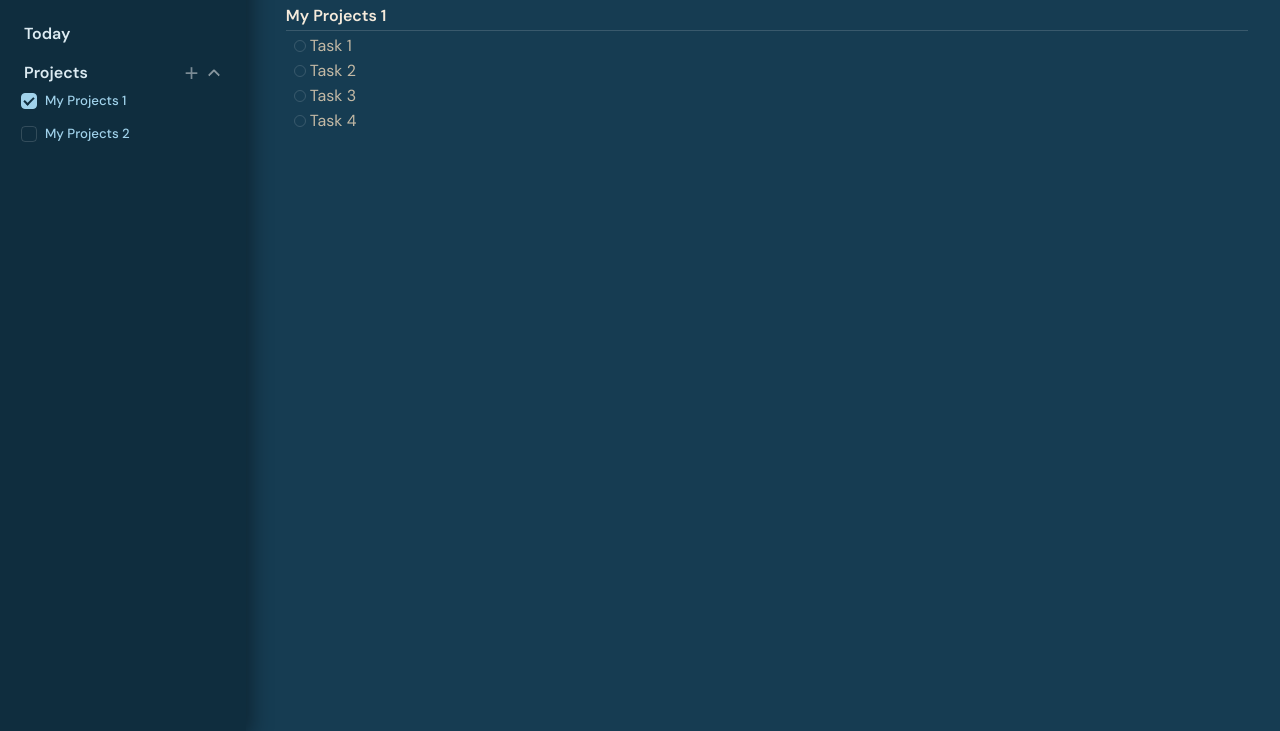
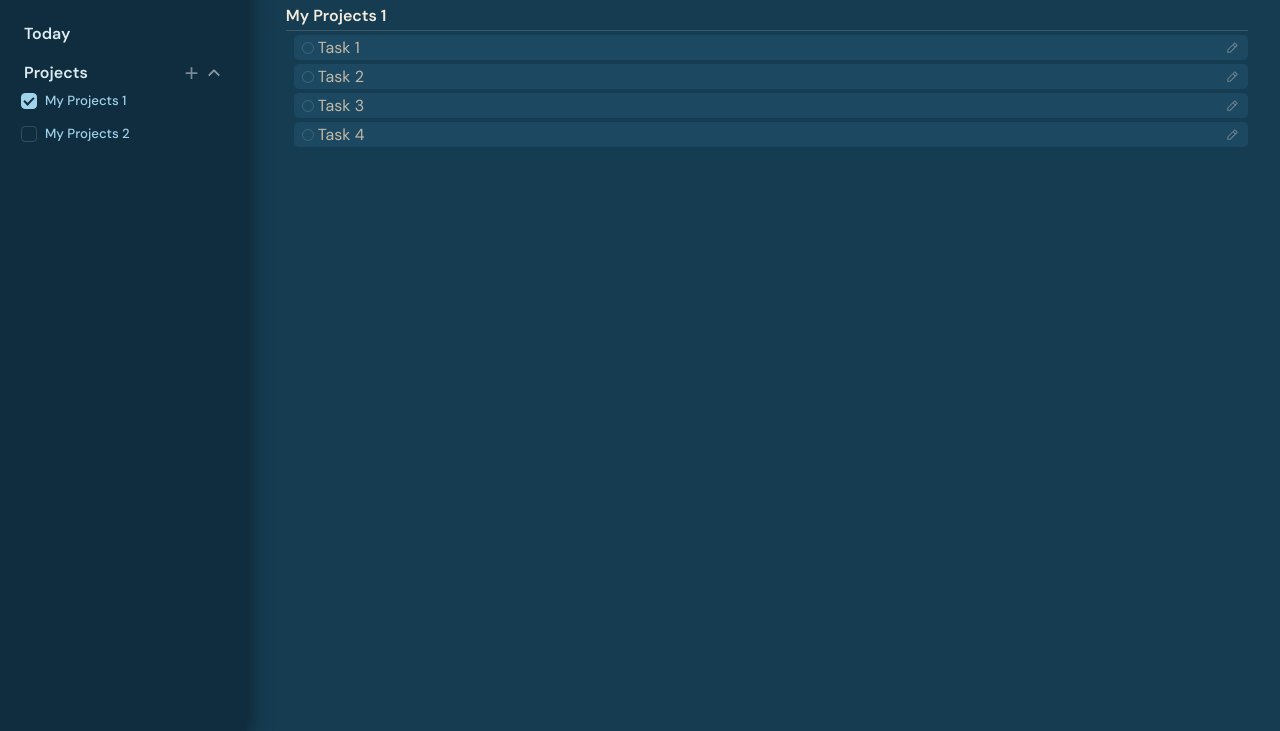
Before and after one commit to EL101/todo-list, a website built with webpack: page src/template.html in a window 1280 px wide. Both pictures are taken after a click on the checkbox "My Projects 1". Shown: the part 69-800 px from the top of the page. Built offline with nearby package versions, Linux system fonts and the light colour scheme.

Commit message:
Redo task-complete-btn transition when clicked

```diff
--- a/src/index.ts
+++ b/src/index.ts
@@ -1,6 +1,14 @@
 import "./styles.css"
 import "./sidebar.css"
 import "./main.css"
+
+const editSVG = `
+<svg width="10px" height="10px" viewBox="0 0 24 24" fill="none" xmlns="http://www.w3.org/2000/svg">
+    <path fill-rule="evenodd" clip-rule="evenodd" d="M8.56078 20.2501L20.5608 8.25011L15.7501 3.43945L3.75012 15.4395V20.2501H8.56078ZM15.7501 5.56077L18.4395 8.25011L16.5001 10.1895L13.8108 7.50013L15.7501 5.56077ZM12.7501 8.56079L15.4395 11.2501L7.93946 18.7501H5.25012L5.25012 16.0608L12.7501 8.56079Z" fill="#080341"/>
+</svg>
+`
+
+const parser = new DOMParser();
 
 type project = {
     title: string,
@@ -74,6 +82,7 @@ function addProject(projectInfo: project, id:string) {
         const taskElem = document.createElement("li");
         taskElem.classList.add("project-task");
         taskElem.dataset.index = "" + i;
+
         const btn = document.createElement("button");
         btn.classList.add("task-complete-btn");
         setTaskCompleteBtnEventListeners(btn as HTMLInputElement);
@@ -83,7 +92,10 @@ function addProject(projectInfo: project, id:string) {
         label.textContent = task;
         setTaskLabelEventListeners(label as HTMLElement);
 
-        taskElem.append(btn, label);
+        const editBtn = parser.parseFromString(editSVG, "image/svg+xml").documentElement;
+        editBtn.classList.add("edit-btn");
+
+        taskElem.append(btn, label, editBtn);
         list.append(taskElem);
     }
     heading.dataset.id=id;
--- a/src/main.css
+++ b/src/main.css
@@ -1,5 +1,7 @@
 :root {
     --main-bg: rgb(22, 60, 82);
+    --main-surface: rgb(28, 72, 98);
+    --main-surface-hover: rgb(35, 85, 115);
     --main-text-primary: rgb(245, 235, 220);
     --main-text-secondary: rgb(195, 185, 165);
     --main-text-muted: rgba(245, 235, 220, 0.4);
@@ -43,12 +45,20 @@
     display: flex;
     align-items: center;
     gap: 4px;
+    background-color: var(--main-surface);
+    padding: 2px 8px;
+    border-radius: 5px;
+}
+
+.project-task:hover {
+    background-color: var(--main-surface-hover);
 }
 
 .task-label {
     cursor: pointer;
     transition: color 0.2s ease;
 }
+
 .task-complete-btn {
     width: 12px;
     height: 12px;
@@ -59,20 +69,19 @@
     flex-shrink: 0;
     position: relative;
     transition: border-color 0.2s ease, background-color 0.2s ease;
+    display: flex;
+    align-items: center;
+    justify-content: center;
 }
 
 .task-complete-btn::after {
     content: '';
-    position: absolute;
-    display: none;
-    left: 5px;
-    top: 2px;
-    width: 4px;
-    height: 8px;
-    border: 2px solid var(--main-bg);
-    border-top: none;
-    border-left: none;
-    transform: rotate(45deg);
+    width: 7px;
+    height: 7px;
+    background: radial-gradient(black);
+    scale: 0;
+    border-radius: 100%;
+    transition: scale 0.1s ease;
 }
 
 .task-complete-btn.hovered {
@@ -83,16 +92,28 @@
 .task-label.hovered {
     color: var(--main-text-muted);
 }
+
 .project-task.done .task-complete-btn {
     background-color: var(--main-accent);
     border-color: var(--main-accent);
 }
 
 .project-task.done .task-complete-btn::after {
-    display: block;
+    scale: 1;
 }
 
 .project-task.done .task-label {
     text-decoration: line-through;
     color: var(--main-text-muted);
 }
+
+.edit-btn path{
+    fill: var(--main-text-muted);
+}
+
+.edit-btn {
+    width: 15px;
+    height: 15px;
+    margin-left: auto;
+    cursor: pointer;
+}
```
Also changed, not shown: src/template.html (+1 -0 lines), src/img/edit.svg (added).
